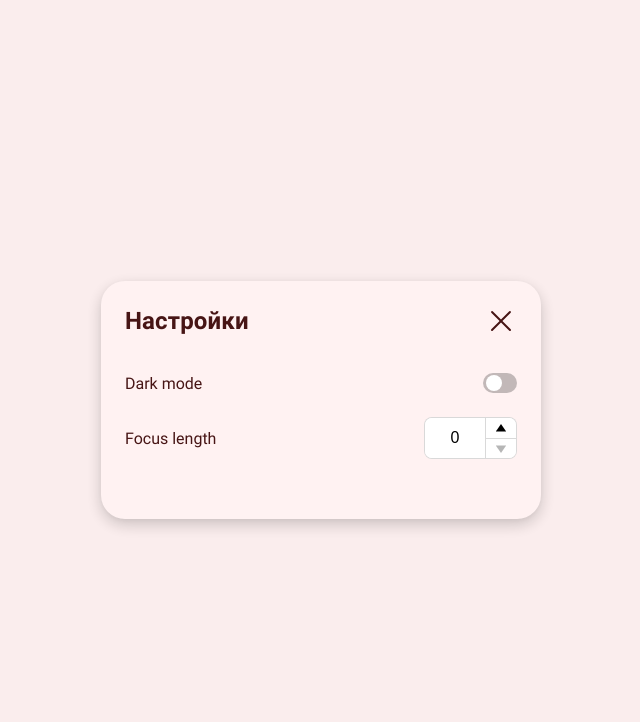
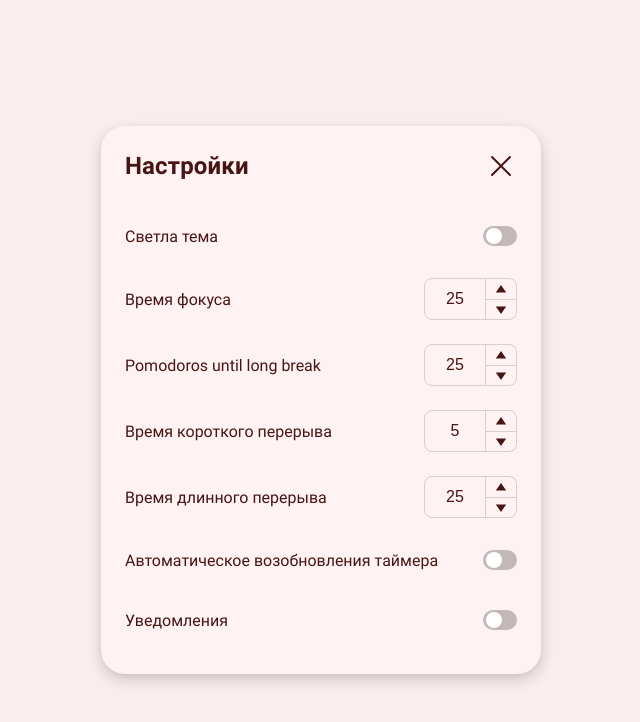
Before and after one commit to SPavelV/pomodoro-timer, a React (Create React App) app: page /settings in a window 1280 px wide. Shown: the top 722 px of the page, without its empty margins (319-959 px from the left). Built offline with nearby package versions, Linux system fonts and the light colour scheme.

Commit message:
updating settings controls

```diff
--- a/src/components/InputNumber/InputNumber.tsx
+++ b/src/components/InputNumber/InputNumber.tsx
@@ -9,7 +9,7 @@ const Inner = styled.div<{ isFocus: boolean }>`
   border: 1px solid ${Colors.BlackAlpha100};
   border-radius: 8px;
   overflow: hidden;
-  background-color: ${Colors.White};
+  background-color: transparent;
   outline: ${({ isFocus }) =>
     isFocus ? `3px solid ${Colors.BlueAlpha100}` : 0};
 `;
@@ -26,6 +26,8 @@ const Input = styled.input`
   line-height: 19px;
   border: 0;
   text-align: center;
+  color: inherit;
+  background-color: transparent;
 
   &:focus-visible,
   &:focus {
@@ -48,8 +50,9 @@ const Button = styled.button<{ disabled: boolean }>`
   width: 30px;
   height: 20px;
   border: 0;
-  background-color: ${Colors.White};
+  background-color: transparent;
   cursor: ${({ disabled }) => (disabled ? "not-allowed" : "initial")};
+  color: inherit;
 
   & + & {
     border-top: 1px solid ${Colors.BlackAlpha100};
@@ -105,8 +108,11 @@ export const InputNumber: FC<InputNumberProps> = ({
   const changeHandler: React.ChangeEventHandler<HTMLInputElement> = (e) => {
     const currentValue = Number(e.currentTarget.value.replace(/[^0-9]/g, ""));
     setInputValue((value) => {
-      if (currentValue > upperLimit || currentValue < lowerLimit)
+      if (currentValue > upperLimit || currentValue < lowerLimit) {
+        onChange(Number(value));
         return Number(value);
+      }
+      onChange(currentValue);
       return currentValue;
     });
   };
--- a/src/components/Switch/Switch.tsx
+++ b/src/components/Switch/Switch.tsx
@@ -4,7 +4,7 @@ import { useStatusContext } from "../../context/StatusContext";
 import { Colors, StatusTimer } from "../../types";
 import { getColor } from "../../utils";
 
-const Inner = styled.div`
+export const Inner = styled.div`
   position: relative;
   width: 34px;
   display: inline-block;
--- a/src/localization/locales/en/translation.json
+++ b/src/localization/locales/en/translation.json
@@ -1,7 +1,16 @@
 {
+  "DarkMode": "Dark mode",
+  "LightMode": "Light Mode",
   "Focus": "Focus",
   "ShortBreak": "Short break",
   "LongBreak": "Long break",
   "Waiting": "Waiting",
-  "Settings": "Settings"
+  "Settings": "Settings",
+  "FocusLength": "Focus length",
+  "UntilLongBreak": "Pomodoros until long break",
+  "ShortBreakLength": "Short break length",
+  "LongBreakLength": "Long break length",
+  "AutoResumeTimer": "Auto resume timer",
+  "Sound": "Sound",
+  "Notifications": "Notifications"
 }
--- a/src/localization/locales/ru/translation.json
+++ b/src/localization/locales/ru/translation.json
@@ -1,7 +1,16 @@
 {
+  "DarkMode": "Темная тема",
+  "LightMode": "Светла тема",
   "Focus": "В фокусе",
   "ShortBreak": "Короткий перерыв",
   "LongBreak": "Длинный перерыв",
   "Waiting": "Ожидание",
-  "Settings": "Настройки"
+  "Settings": "Настройки",
+  "FocusLength": "Время фокуса",
+  "UntilLongBreak": "Pomodoros until long break",
+  "ShortBreakLength": "Время короткого перерыва",
+  "LongBreakLength": "Время длинного перерыва",
+  "AutoResumeTimer": "Автоматическое возобновления таймера",
+  "Sound": "Звук",
+  "Notifications": "Уведомления"
 }
--- a/src/pages/SettingsPage/SettingsPage.tsx
+++ b/src/pages/SettingsPage/SettingsPage.tsx
@@ -1,10 +1,10 @@
 import React from "react";
 import { Layout } from "../../components/Layout/Layout";
 import { Popup } from "../../components/Popup/Popup";
-import { Switch } from "../../components/Switch/Switch";
+import { Switch, Inner as InnerSwitch } from "../../components/Switch/Switch";
 import { ReactComponent as CloseIcon } from "../../assets/icons/x.svg";
 import styled from "styled-components";
-import { Colors, StatusTimer } from "../../types";
+import { ColorTheme, StatusTimer } from "../../types";
 import { getColor } from "../../utils";
 import { useStatusContext } from "../../context/StatusContext";
 import { useTranslation } from "react-i18next";
@@ -27,6 +27,10 @@ const SettingItem = styled.div`
   display: flex;
   justify-content: space-between;
   align-items: center;
+
+  ${InnerSwitch} {
+    margin: 8px 0;
+  }
 `;
 
 const SettingProp = styled.div`
@@ -36,11 +40,16 @@ const SettingProp = styled.div`
 
 export const SettingsPage = () => {
   const { status } = useStatusContext();
-  const { setDarkTheme } = useThemeContext();
+  const { theme, setDarkTheme } = useThemeContext();
   const { t } = useTranslation();
 
   const onChangeTheme = (checked: boolean) => {
+    console.log("checked :>> ", checked);
     setDarkTheme(checked);
+  };
+
+  const focusLengthHandler = (value: number) => {
+    console.log("value", value);
   };
 
   return (
@@ -59,16 +68,41 @@ export const SettingsPage = () => {
       >
         <PopupContent status={status}>
           <SettingItem>
-            <SettingProp>Dark mode</SettingProp>
+            <SettingProp>
+              {theme === ColorTheme.Dark ? t("DarkMode") : t("LightMode")}
+            </SettingProp>
             <Switch onChange={onChangeTheme} name="theme" />
           </SettingItem>
 
           <SettingItem>
-            <SettingProp>Focus length</SettingProp>
-            <InputNumber />
+            <SettingProp>{t("FocusLength")}</SettingProp>
+            <InputNumber value={25} onChange={focusLengthHandler} />
           </SettingItem>
 
-          <SettingItem></SettingItem>
+          <SettingItem>
+            <SettingProp>{t("UntilLongBreak")}</SettingProp>
+            <InputNumber value={25} onChange={focusLengthHandler} />
+          </SettingItem>
+
+          <SettingItem>
+            <SettingProp>{t("ShortBreakLength")}</SettingProp>
+            <InputNumber value={5} onChange={focusLengthHandler} />
+          </SettingItem>
+
+          <SettingItem>
+            <SettingProp>{t("LongBreakLength")}</SettingProp>
+            <InputNumber value={25} onChange={focusLengthHandler} />
+          </SettingItem>
+
+          <SettingItem>
+            <SettingProp>{t("AutoResumeTimer")}</SettingProp>
+            <Switch name="auto-resume-timer" onChange={(f) => f} />
+          </SettingItem>
+
+          <SettingItem>
+            <SettingProp>{t("Notifications")}</SettingProp>
+            <Switch name="notifications" onChange={(f) => f} />
+          </SettingItem>
         </PopupContent>
       </Popup>
     </Layout>
```
